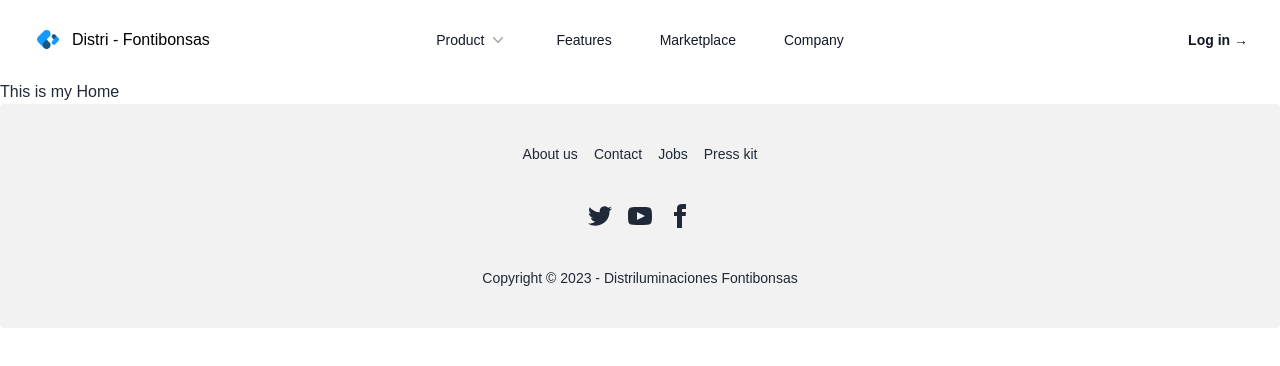
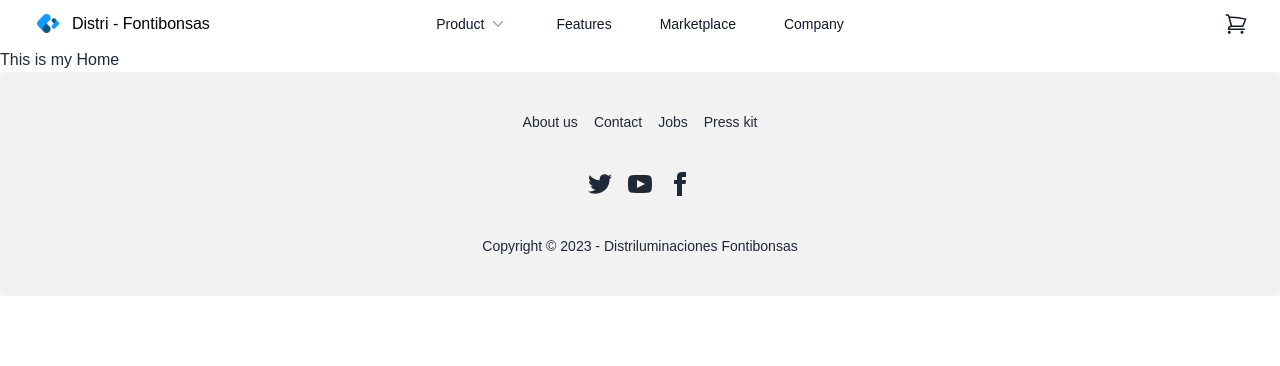
Before and after one commit to jonathanmaster/01-store-ferre, a React (Vite) app: page / in a window 1280 px wide. Shown: the top 366 px of the page. Built offline with nearby package versions, Linux system fonts and the light colour scheme.

Commit message:
navbar update

```diff
--- a/src/pages/navbar/Nabvar.jsx
+++ b/src/pages/navbar/Nabvar.jsx
@@ -64,7 +64,7 @@ export default function Navbar() {
   return (
     <header className='bg-white'>
       <nav
-        className='mx-auto flex max-w-7xl items-center justify-between p-6 lg:px-8'
+        className='mx-auto flex max-w-7xl items-center justify-between p-2 lg:px-8'
         aria-label='Global'
       >
         <div className='flex lg:flex-1'>
@@ -171,7 +171,20 @@ export default function Navbar() {
             href='#'
             className='text-sm font-semibold leading-6 text-gray-900 hover:text-cyan-500 transition-colors duration-300'
           >
-            Log in <span aria-hidden='true'>&rarr;</span>
+            <svg
+              xmlns='http://www.w3.org/2000/svg'
+              fill='none'
+              viewBox='0 0 24 24'
+              strokeWidth={1.5}
+              stroke='currentColor'
+              className='w-6 h-6'
+            >
+              <path
+                strokeLinecap='round'
+                strokeLinejoin='round'
+                d='M2.25 3h1.386c.51 0 .955.343 1.087.835l.383 1.437M7.5 14.25a3 3 0 00-3 3h15.75m-12.75-3h11.218c1.121-2.3 2.1-4.684 2.924-7.138a60.114 60.114 0 00-16.536-1.84M7.5 14.25L5.106 5.272M6 20.25a.75.75 0 11-1.5 0 .75.75 0 011.5 0zm12.75 0a.75.75 0 11-1.5 0 .75.75 0 011.5 0z'
+              />
+            </svg>
           </a>
         </div>
       </nav>
@@ -182,23 +195,22 @@ export default function Navbar() {
         onClose={setMobileMenuOpen}
       >
         <div className='fixed inset-0 z-10' />
-        <Dialog.Panel className='fixed inset-y-0 right-0 z-10 w-full overflow-y-auto bg-white px-6 py-6 sm:max-w-sm sm:ring-1 sm:ring-gray-900/10'>
+        <Dialog.Panel className='fixed inset-y-0 right-0 z-10 w-full overflow-y-auto bg-white px-6 py-6 sm:max-w-sm sm:ring-1 sm:ring-gray-900/10 '>
           <div className='flex items-center justify-between'>
             <a href='#' className='-m-1.5 p-1.5'>
               <span className='sr-only'>Your Company</span>
-              <img
-                className='h-8 w-auto'
-                src='https://tailwindui.com/img/logos/mark.svg?color=indigo&shade=600'
-                alt=''
-              />
+              <img className='h-8 w-auto ' src={logo} alt='' />
             </a>
             <button
               type='button'
               className='-m-2.5 rounded-md p-2.5 text-gray-700'
               onClick={() => setMobileMenuOpen(false)}
             >
-              <span className='sr-only'>Close menu</span>
-              <XMarkIcon className='h-6 w-6' aria-hidden='true' />
+              <span className='sr-only '>Close menu</span>
+              <XMarkIcon
+                className='h-6 w-6 hover:text-cyan-500 transition-colors duration-300 transform hover:scale-110'
+                aria-hidden='true'
+              />
             </button>
           </div>
           <div className='mt-6 flow-root'>
@@ -207,12 +219,15 @@ export default function Navbar() {
                 <Disclosure as='div' className='-mx-3'>
                   {({ open }) => (
                     <>
-                      <Disclosure.Button className='flex w-full items-center justify-between rounded-lg py-2 pl-3 pr-3.5 text-base font-semibold leading-7 text-gray-900 hover:bg-gray-50'>
+                      <Disclosure.Button className='flex w-full items-center justify-between rounded-lg py-2 pl-3 pr-3.5 text-base font-semibold leading-7 text-gray-900 hover:bg-cyan-500 transition-colors duration-300'>
                         Product
                         <ChevronDownIcon
                           className={classNames(
-                            open ? 'rotate-180' : '',
-                            'h-5 w-5 flex-none'
+                            'h-5 w-5 flex-none',
+                            'group',
+                            open
+                              ? 'rotate-180 transition-transform duration-300 ease-in-out '
+                              : 'transition-transform duration-300 ease-in-out'
                           )}
                           aria-hidden='true'
                         />
@@ -223,7 +238,7 @@ export default function Navbar() {
                             key={item.name}
                             as='a'
                             href={item.href}
-                            className='block rounded-lg py-2 pl-6 pr-3 text-sm font-semibold leading-7 text-gray-900 hover:bg-gray-50'
+                            className='block rounded-lg py-2 pl-6 pr-3 text-sm font-semibold leading-7 text-gray-900 hover:bg-cyan-500 transition-colors duration-300'
                           >
                             {item.name}
                           </Disclosure.Button>
@@ -234,19 +249,19 @@ export default function Navbar() {
                 </Disclosure>
                 <a
                   href='#'
-                  className='-mx-3 block rounded-lg px-3 py-2 text-base font-semibold leading-7 text-gray-900 hover:bg-gray-50'
+                  className='-mx-3 block rounded-lg px-3 py-2 text-base font-semibold leading-7 text-gray-900 hover:bg-cyan-500 transition-colors duration-300'
                 >
                   Features
                 </a>
                 <a
                   href='#'
-                  className='-mx-3 block rounded-lg px-3 py-2 text-base font-semibold leading-7 text-gray-900 hover:bg-gray-50'
+                  className='-mx-3 block rounded-lg px-3 py-2 text-base font-semibold leading-7 text-gray-900 hover:bg-cyan-500 transition-colors duration-300'
                 >
                   Marketplace
                 </a>
                 <a
                   href='#'
-                  className='-mx-3 block rounded-lg px-3 py-2 text-base font-semibold leading-7 text-gray-900 hover:bg-gray-50'
+                  className='-mx-3 block rounded-lg px-3 py-2 text-base font-semibold leading-7 text-gray-900 hover:bg-cyan-500 transition-colors duration-300'
                 >
                   Company
                 </a>
@@ -254,9 +269,23 @@ export default function Navbar() {
               <div className='py-6'>
                 <a
                   href='#'
-                  className='-mx-3 block rounded-lg px-3 py-2.5 text-base font-semibold leading-7 text-gray-900 hover:bg-gray-50'
+                  className='-mx-3 rounded-lg flex px-3 py-2.5 text-base font-semibold leading-7 text-gray-900 hover:bg-cyan-500 transition-colors duration-300'
                 >
-                  Log in
+                  <svg
+                    xmlns='http://www.w3.org/2000/svg'
+                    fill='none'
+                    viewBox='0 0 24 24'
+                    strokeWidth={1.5}
+                    stroke='currentColor'
+                    className='w-6 h-6 '
+                  >
+                    <path
+                      strokeLinecap='round'
+                      strokeLinejoin='round'
+                      d='M2.25 3h1.386c.51 0 .955.343 1.087.835l.383 1.437M7.5 14.25a3 3 0 00-3 3h15.75m-12.75-3h11.218c1.121-2.3 2.1-4.684 2.924-7.138a60.114 60.114 0 00-16.536-1.84M7.5 14.25L5.106 5.272M6 20.25a.75.75 0 11-1.5 0 .75.75 0 011.5 0zm12.75 0a.75.75 0 11-1.5 0 .75.75 0 011.5 0z'
+                    />
+                  </svg>
+                  Compras
                 </a>
               </div>
             </div>
```
